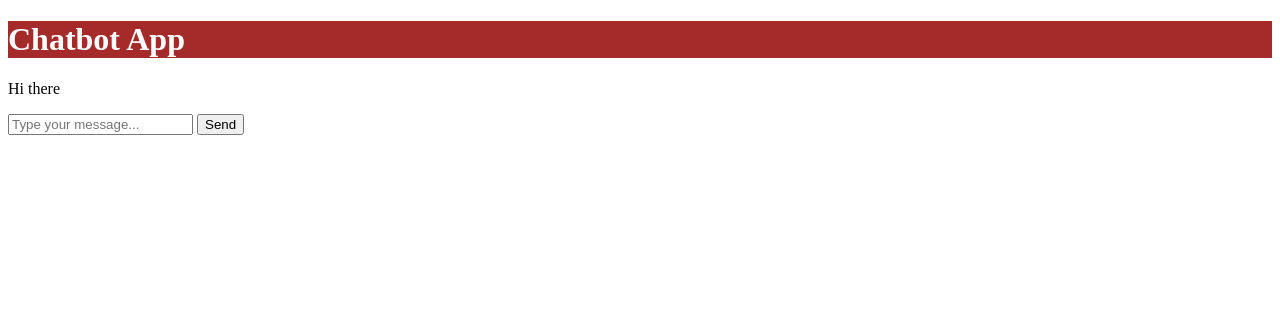
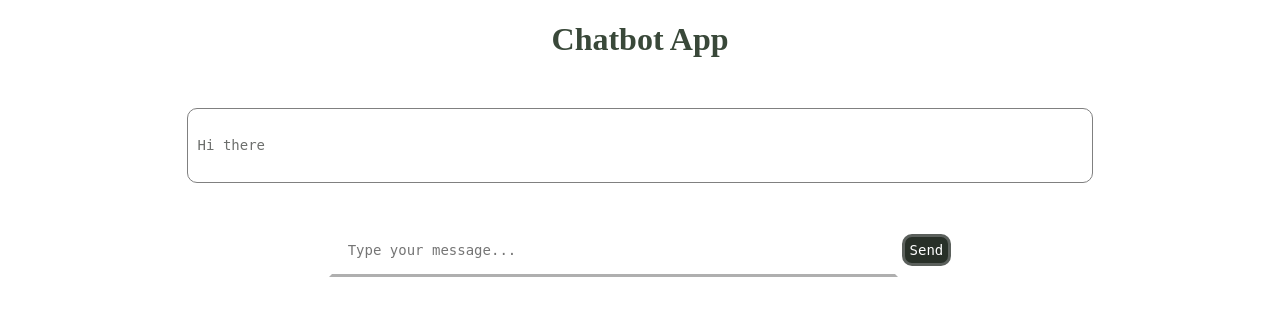
Before and after one commit to dehemi2001/ai_chatbot_django, a Django app: page /blog/ in a window 1280 px wide. Shown: the top 316 px of the page. Run offline with Django 5.2, Linux system fonts and the light colour scheme.

Commit message:
CSS added

```diff
--- a/blog/static/blog/style.css
+++ b/blog/static/blog/style.css
@@ -1,4 +1,50 @@
+#chatbot {
+    margin-left: auto;
+    margin-right: auto;
+    width: 70%;
+    margin-top: 50px;
+    border-radius: 10px;
+    border: 1px solid gray;
+    padding: 10px;
+}
+
+.botText {
+    font-family: monospace;
+    font-size: 14px;
+    text-align: left;
+    line-height: 25px;
+    color: rgb(109, 111, 109);
+}
+
+#userInput {
+    margin-left: auto;
+    margin-right: auto;
+    margin-top: 40px;
+    width: 70%;
+    text-align: center;
+}
+
+#textInput {
+    border: 3px solid white;
+    border-bottom: 3px solid #afafaf;
+    font-family: monospace;
+    font-size: 14px;
+    width: 60%;
+    padding: 16px;
+    color: rgb(213, 67, 41);
+}
+
+#buttonInput {
+    padding: 5px;
+    font-family: monospace;
+    font-size: 14px;
+    border: 3px solid #5b605c;
+    background-color: rgb(40, 48, 40);
+    color: white;
+    border-radius: 10px;
+}
+
 h1 {
-    background-color: brown;
-    color: white;
+    text-align: center;
+    color: rgb(57, 72, 57);
 }
```
